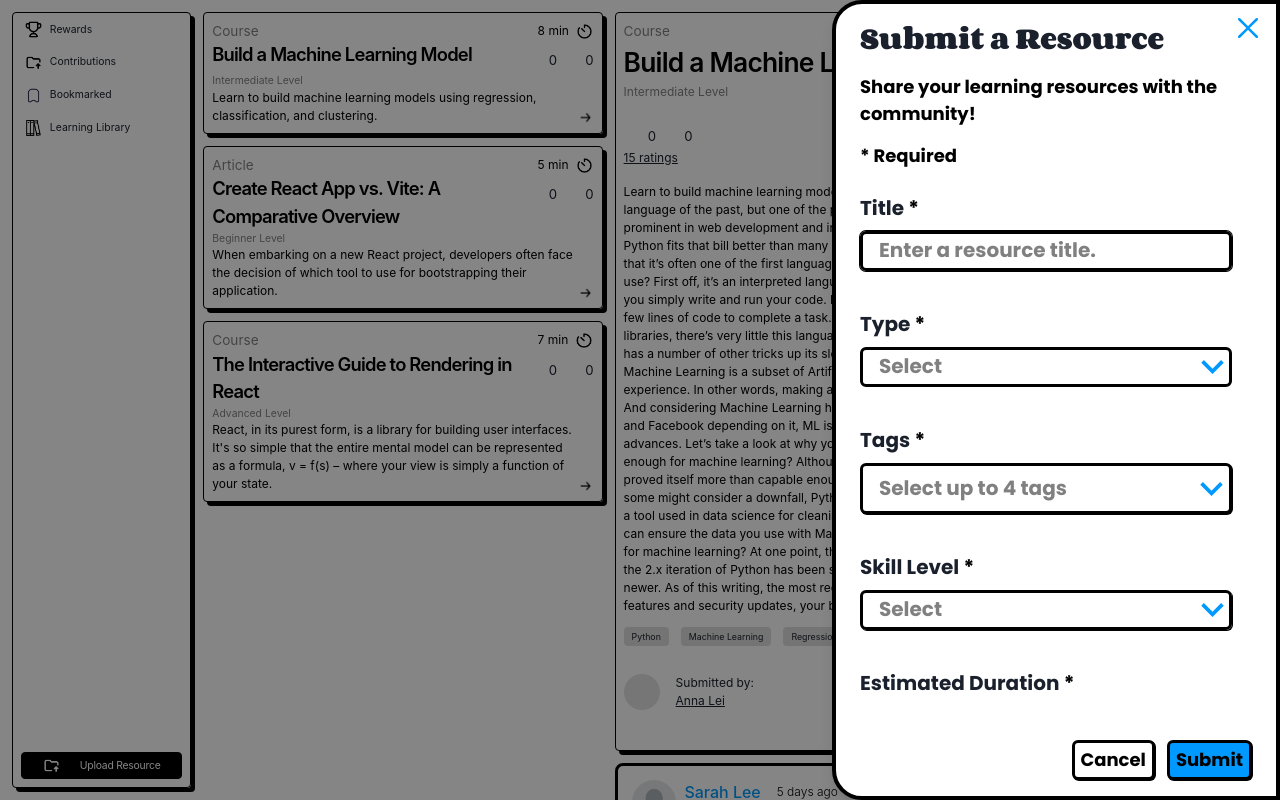
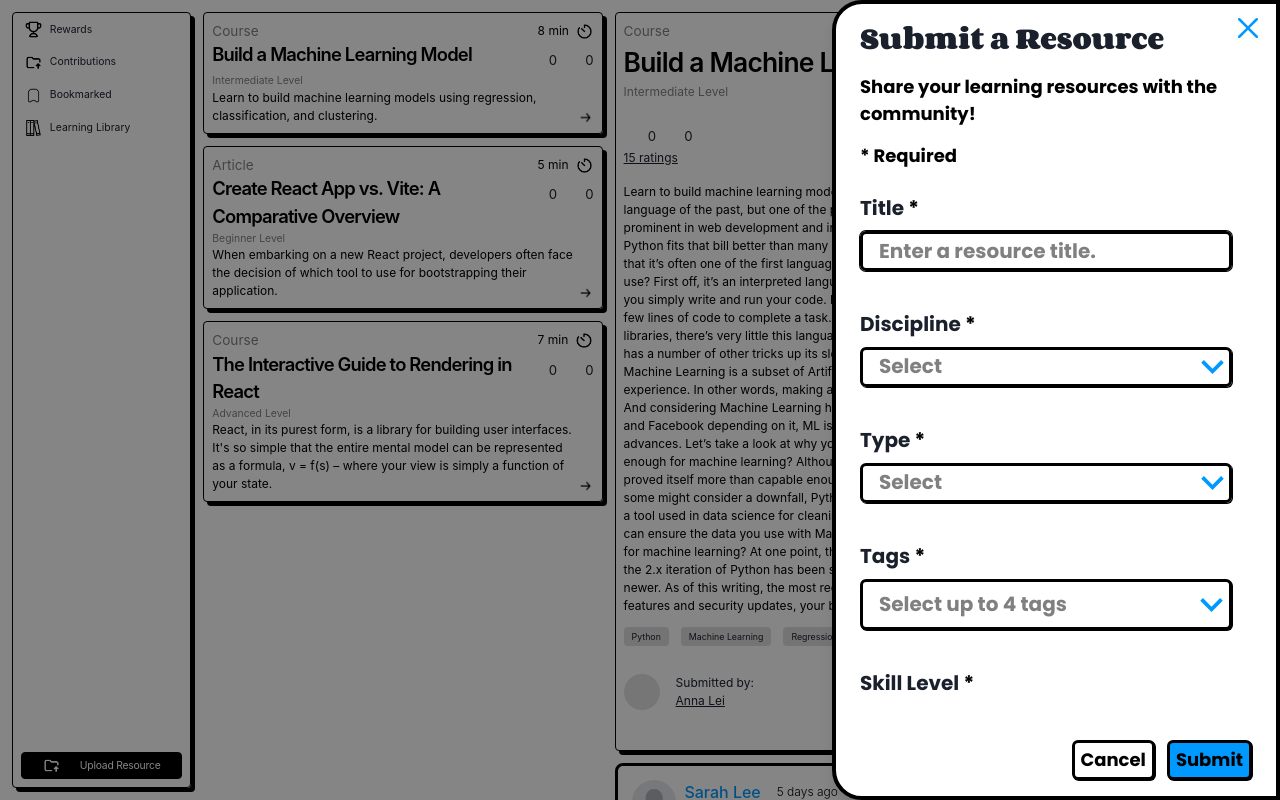
Before and after one commit to makeitMVPadmin/P4_Member_Achievement, a React (Create React App) app: page /resource in a window 1280 px wide. Both pictures are taken after a click on the button "Upload Resource". Shown: the top 800 px of the page. Built offline with nearby package versions, Linux system fonts and the light colour scheme; some icons are missing.

Commit message:
some styling for submission and added contributions page

```diff
--- a/src/App.js
+++ b/src/App.js
@@ -5,6 +5,7 @@ import ResourcePage from "./pages/ResourcePage/ResourcePage.jsx";
 import { ChakraProvider } from "@chakra-ui/react";
 import RewardsPage from "./pages/RewardsPage/RewardsPage.jsx";
 import BookMarkedPage from "./pages/BookMarkedPage/BookMarkedPage.jsx";
+import ContributionsPage from "./pages/ContributionsPage/ContributionsPage.jsx";
 
 const App = () => {
   const [savedBookmarks, setSavedBookmarks] = useState([]);
@@ -30,6 +31,7 @@ const App = () => {
               element={<BookMarkedPage bookmarkedResources={savedBookmarks} />}
             />
             <Route path="/rewards" element={<RewardsPage />} />
+            <Route path="/contributions" element={<ContributionsPage />} />
           </Routes>
         </BrowserRouter>
       </ChakraProvider>
--- a/src/components/SubmissionForm/SelectTags.jsx
+++ b/src/components/SubmissionForm/SelectTags.jsx
@@ -26,6 +26,7 @@ const customStyles = {
     // this changes width of entire container
     // maxWidth:"450px",
     border: '3px solid black',
+    borderRadius: '0.25rem',
     boxShadow: '1px 1px 0 black',
     borderRadius: '6px',
     // height: '43px',
--- a/src/components/SubmissionForm/SubmissionDrawer.jsx
+++ b/src/components/SubmissionForm/SubmissionDrawer.jsx
@@ -142,11 +142,45 @@ function SubmissionDrawer() {
                     className='submission__inputField'
                     _hover='none'
                     focusBorderColor="black"
+                    fontSize="20px"
 
                     />
                   <FormErrorMessage>Title is required for submission</FormErrorMessage>
                 </FormControl>
               </Box>
+
+            {/* DISCIPLINE  */}
+              <Box className="submission__form-column" >
+                <FormControl>
+                <FormLabel htmlFor='discipline'
+                className="submission__title"
+                fontSize='20px'
+                fontWeight='bold'
+                _after={{ content: '" *"', color: 'black'}}>Discipline
+                </FormLabel>
+                <Select
+                id='discipline'
+                className='submission__inputField'
+                border='3px solid black'
+                _hover='none'
+                color='grey'
+                fontFamily="Poppins"
+                fontWeight='bold'
+                placeholder="Select"
+                fontSize='20px'
+                icon={<ChevronDownIcon />}
+                iconSize="45px"
+                iconColor="#0099FF"
+                focusBorderColor="black"
+                 >
+                  <option value='1'>Software Engineering</option>
+                  <option value='2'>UX/UI Design</option>
+                  <option value='3'>Product Management</option>
+                  <option value='4'>Data Science</option>
+                </Select>
+                </FormControl>
+              </Box>
+
           {/* TYPE  */}
               <Box className="submission__form-column" >
                 <FormControl>
@@ -158,7 +192,7 @@ function SubmissionDrawer() {
                 </FormLabel>
                 <Select
                 id='type'
-                className='submission__inputFieldSelect'
+                className='submission__inputField'
                 border='3px solid black'
                 _hover='none'
                 color='grey'
@@ -180,7 +214,6 @@ function SubmissionDrawer() {
                 </Select>
                 </FormControl>
               </Box>
-
 
             {/* TAGS */}
               <Box className="submission__form-column">
@@ -234,22 +267,22 @@ function SubmissionDrawer() {
                   fontSize='20px'
                   _hover='none'
                   color='grey'
-
                   iconColor="#0099FF"
                   focusBorderColor="black"
                   fontFamily="Poppins"
                   fontWeight='bold'
                   icon={<ChevronDownIcon />}
                   iconSize="45px"
-
                   >
-                    <option value='a'>10 min</option>
-                    <option value='b'>20 min</option>
-                    <option value='c'>30 min</option>
-                    <option value='d'>40 min</option>
-                    <option value='e'>50 min</option>
-                    <option value='f'>60 min</option>
-                    <option value='f'>90 min</option>
+                      <option value='a'>3 min</option>
+                    <option value='b'>5 min</option>
+                    <option value='c'>7 min</option>
+                    <option value='d'>10 min</option>
+                    <option value='f'>20 min</option>
+                    <option value='g'>30 min</option>
+                    <option value='h'>40 min</option>
+                    <option value='i'>50 min</option>
+                    <option value='j'>60 min</option>
                   </Select>
                 </FormControl>
               </Box>
@@ -269,10 +302,12 @@ function SubmissionDrawer() {
                   border='3px solid black'
                   _hover='none'
                   focusBorderColor="black"
+                  fontSize="20px"
                   height='200px'/>
 
                 </FormControl>
               </Box>
+
             {/* URL  */}
               <Box className="submission__form-column">
                 <FormControl>
@@ -285,6 +320,7 @@ function SubmissionDrawer() {
                   <Input
                     type='url'
                     id='url'
+                    fontSize='20px'
                     placeholder='Enter the resource URL'
                     className='submission__inputField'
                     border='3px solid black'
@@ -302,7 +338,6 @@ function SubmissionDrawer() {
               <Box className="submission__form-column">
                 <UploadFile />
               </Box>
-
 
             </Stack>
           </DrawerBody>
--- a/src/components/SubmissionForm/SubmissionDrawer.scss
+++ b/src/components/SubmissionForm/SubmissionDrawer.scss
@@ -93,7 +93,7 @@
 
 
   &__inputField {
-    // border-radius: 0.25rem;
+    border-radius: 0.25rem;
     box-shadow: 1px 1px 0 black;
     font-weight: bolder;
     font-size: 20px;
@@ -103,6 +103,7 @@
 
   &__OR {
     margin-top: -20px;
+    margin-bottom: 10px;
   }
 
   &__inputField::placeholder {
--- a/src/components/SubmissionForm/UploadFile.jsx
+++ b/src/components/SubmissionForm/UploadFile.jsx
@@ -32,14 +32,14 @@ function UploadFile() {
   return (
     <Box>
       <FormControl>
-        <FormLabel onSubmit={handleSubmit}
+        {/* <FormLabel onSubmit={handleSubmit}
         className="submission__title"
         fontSize='20px'
         fontWeight='bold'
         marginTop='-10px'
         _after={{ content: '" *"', color: 'black'}}>File Upload
-        </FormLabel>
-        <input className='submission__file-button' type="file" onChange={handleChange}/>
+        </FormLabel> */}
+        <input className='submission__file-button' type="file" onChange={handleChange} />
         </FormControl>
         </Box>
   );
--- /dev/null
+++ b/src/pages/ContributionsPage/ContributionsPage.jsx
@@ -0,0 +1,23 @@
+import NavBar from "../../components/NavBar/NavBar";
+import "./ContributionsPage.scss"
+
+
+function ContributionsPage() {
+  return (
+    <div className="contributions__container">
+    <div className="resource__navbar-container">
+      <NavBar />
+    </div>
+
+    <div className="contributions__cards">
+    <h1>These are the smaller resource cards</h1>
+    </div>
+
+    <div className="contributions__details-container">
+    <h2>This is the expanded resource card</h2>
+    </div>
+    </div>
+  )
+}
+
+export default ContributionsPage
--- /dev/null
+++ b/src/pages/ContributionsPage/ContributionsPage.scss
@@ -0,0 +1,24 @@
+@use "../../styles/partials/_typography" as *;
+@use "../../styles/partials/_variables" as *;
+@use "../../styles/partials/_mixins" as *;
+@use "../../styles/partials/global" as *;
+
+.contributions {
+  &__container {
+    display: flex;
+  }
+
+  &__cards {
+    margin-right: 0.75rem;
+    width: 65%;
+
+    @include desktop {
+      width: 55%;
+    }
+  }
+
+  &__details-container {
+    width: 90%;
+    margin: 0 0.75rem 0.75rem 0;
+  }
+}
```
